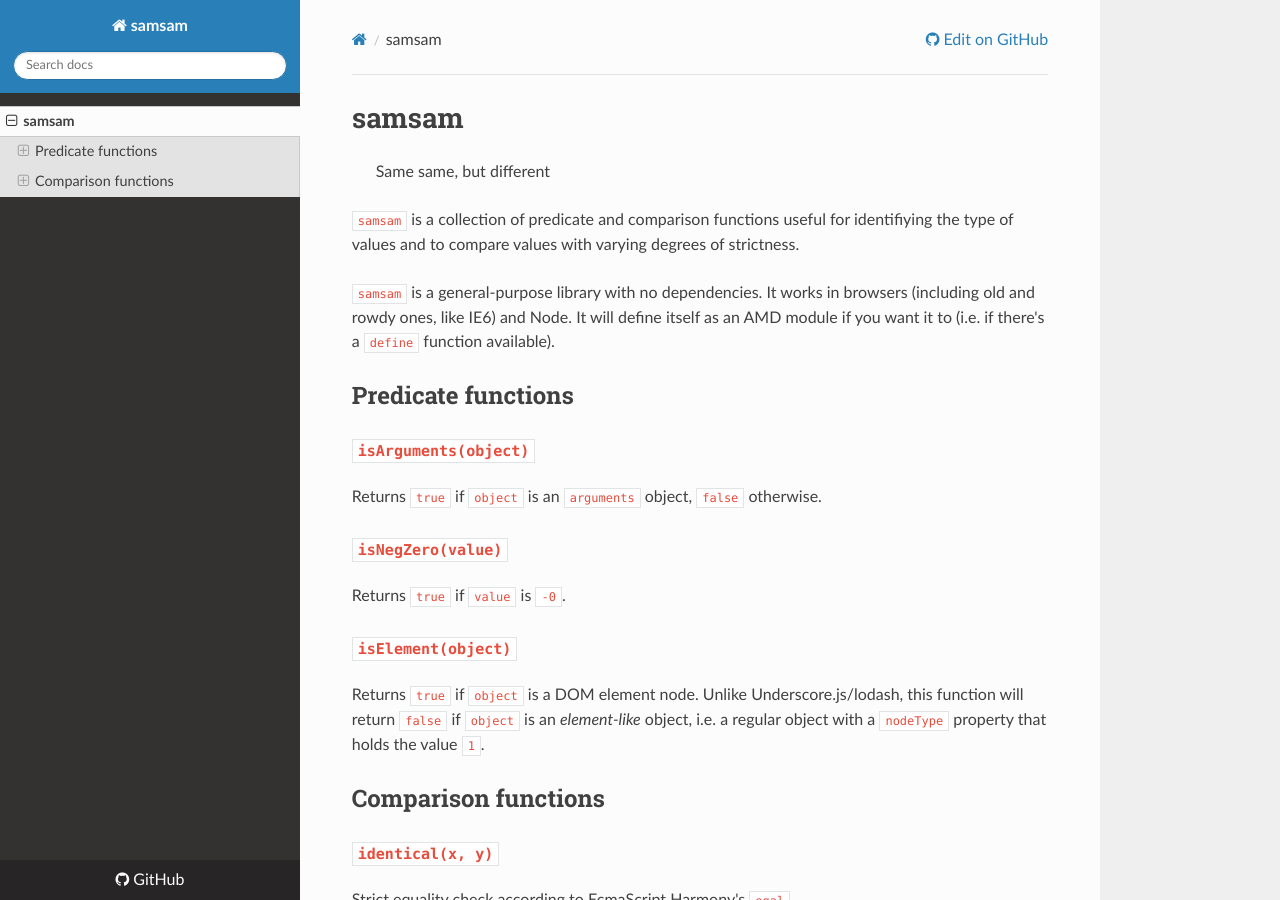
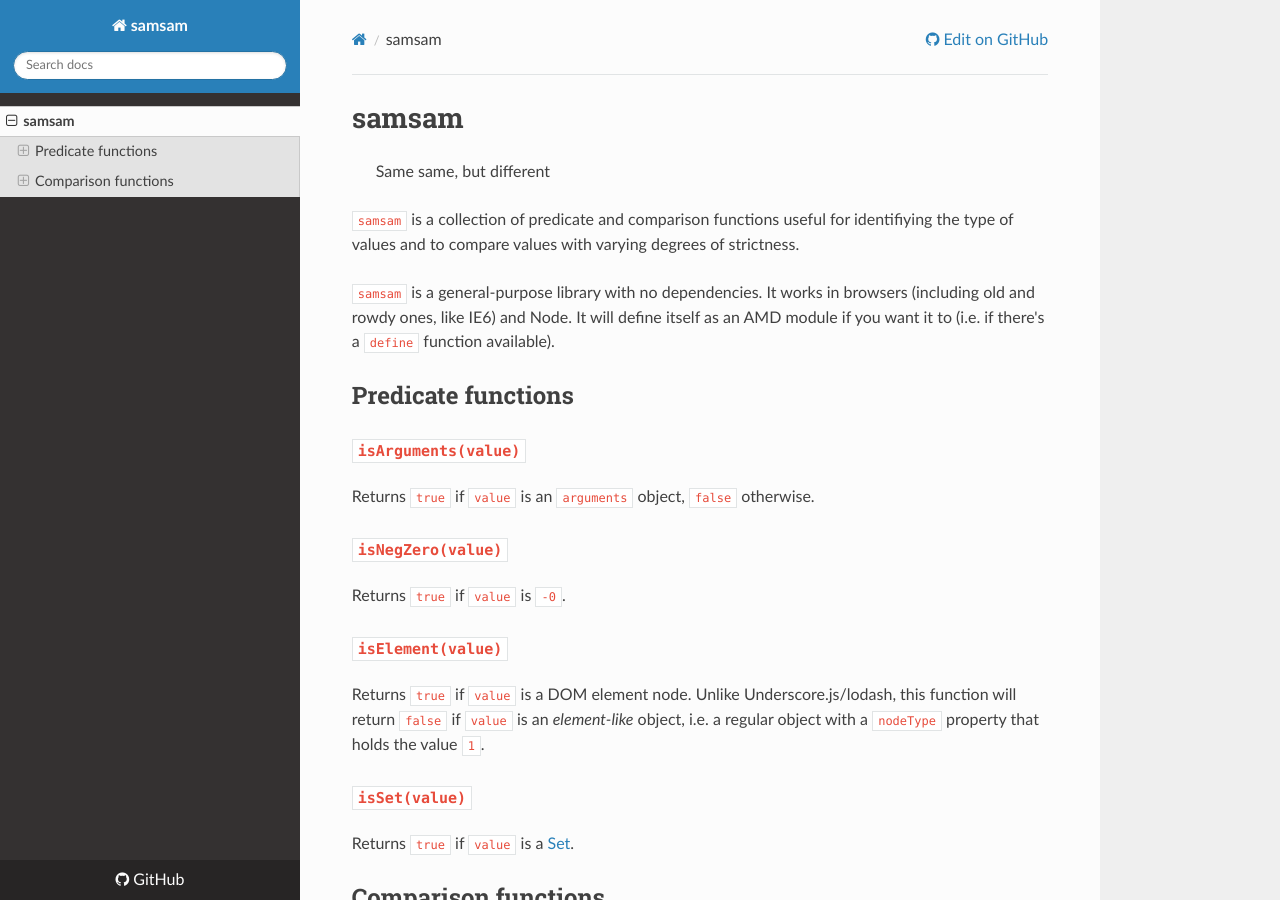
Before and after one commit to sinonjs/samsam, an MkDocs documentation site: the page built from docs/index.md, in a window 1280 px wide and 900 px high. Built offline with MkDocs 1.6.1, drawn with Linux system fonts in a browser that asks for light colours; nearby versions of some CDN libraries.

Commit message:
docs: add isSet to docs
Because isSet is now exported, add a small description to the docs

```diff
--- a/docs/index.md
+++ b/docs/index.md
@@ -13,9 +13,9 @@
 ## Predicate functions
 
 
-### `isArguments(object)`
+### `isArguments(value)`
 
-Returns `true` if `object` is an `arguments` object, `false` otherwise.
+Returns `true` if `value` is an `arguments` object, `false` otherwise.
 
 
 ### `isNegZero(value)`
@@ -23,12 +23,16 @@
 Returns `true` if `value` is `-0`.
 
 
-### `isElement(object)`
+### `isElement(value)`
 
-Returns `true` if `object` is a DOM element node. Unlike
-Underscore.js/lodash, this function will return `false` if `object` is an
+Returns `true` if `value` is a DOM element node. Unlike
+Underscore.js/lodash, this function will return `false` if `value` is an
 *element-like* object, i.e. a regular object with a `nodeType` property that
 holds the value `1`.
+
+### `isSet(value)`
+
+Returns `true` if `value` is a [Set](https://developer.mozilla.org/en-US/docs/Web/JavaScript/Reference/Global_Objects/Set).
 
 
 ## Comparison functions
```
